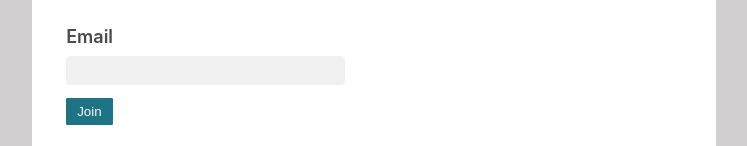
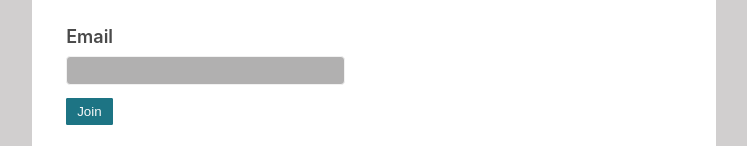
Before and after one commit to turtleman8787/Web222Final, a website: page Final Ass/src/index.html in a window 1280 px wide. Shown: the part 969-1115 px from the top of the page, without its empty margins (266-1013 px from the left). Drawn offline with Linux system fonts and the light colour scheme.

Commit message:
Update index.html

```diff
--- a/Final Ass/src/index.html
+++ b/Final Ass/src/index.html
@@ -146,7 +146,7 @@
           <!-- Form HERE -->
           <form id ="newsletter" method="post" action="https://httpbin.org/post">
             <label for="emai">Email</label>
-            <input type = "email" id = "email" pattern=".+@globex\.com" size="30" required>
+            <input type = "email" id = "email" pattern=".+@globex\.com" size="30" required style="background-color: rgb(177, 176, 176)">
             <input name = "Michael Elliott" hidden>
             <input type="submit" id="submitEmail" value="Join">
 
```
